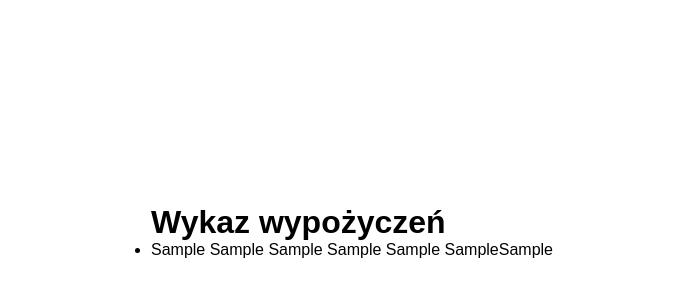
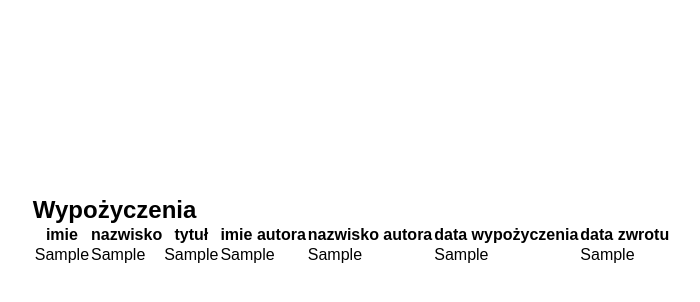
Before and after one commit to martinszkita/biblioteka-projekt, a Django app: template biblioteka/apka/templates/wykaz_wypozyczen.html in a window 1280 px wide. Shown: the part 169-471 px from the top of the page, without its empty margins (288-988 px from the left). Run offline with Django 5.2, Linux system fonts and the light colour scheme; the template is opened without the code that fills it: most values are stand-ins (such as "Sample title", 1, 10 or a date in 2020).

Commit message:
tabelka w wykazie wypozyczen

```diff
--- a/biblioteka/apka/templates/wykaz_wypozyczen.html
+++ b/biblioteka/apka/templates/wykaz_wypozyczen.html
@@ -1,10 +1,36 @@
 {% extends 'base.html' %}
 
 {% block content %}
-    <h1>Wykaz wypożyczeń</h1>
-    <ul>
+    {% if wypozyczenia %}
+<h2>Wypożyczenia</h2>
+<table>
+    <thead>
+        <tr>
+            <th>imie</th>
+            <th>nazwisko</th>
+            <th>tytuł</th>
+            <th>imie autora</th>
+            <th>nazwisko autora</th>
+            <th>data wypożyczenia</th>
+            <th>data zwrotu</th>
+        </tr>
+    </thead>
+    <tbody>
         {% for wypozyczenie in wypozyczenia %}
-            <li>{{ wypozyczenie.0 }}  {{ wypozyczenie.1 }}  {{ wypozyczenie.2 }} {{ wypozyczenie.3 }} {{ wypozyczenie.4 }} {{ wypozyczenie.5 }}{{ wypozyczenie.6 }}</li>
+            <tr>
+                <td> {{wypozyczenie.0}}</td>
+                <td> {{wypozyczenie.1}}</td>
+                <td> {{wypozyczenie.2}}</td>
+                <td> {{wypozyczenie.3}}</td>
+                <td> {{wypozyczenie.4}}</td>
+                <td> {{wypozyczenie.5}}</td>
+                <td> {{wypozyczenie.6}}</td>
+            </tr>
         {% endfor %}
-    </ul>
+    </tbody>
+</table>
+
+{% else %}
+    <p>Brak wyników.</p>
+{% endif %}
 {% endblock %}
```
